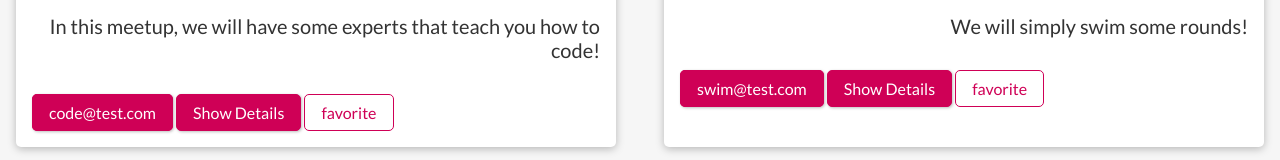
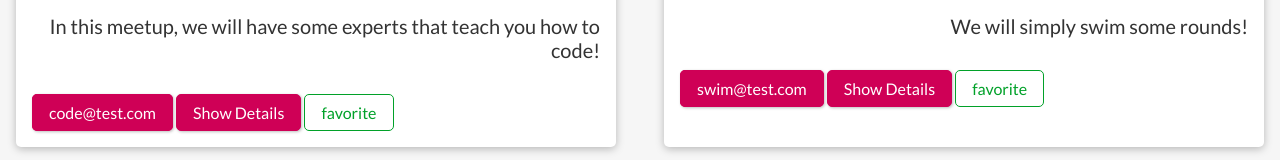
Before and after one commit to Afrima/learn_svelte, a Svelte app: page / in a window 1280 px wide. Shown: the part 986-1146 px from the top of the page. Built offline with nearby package versions, Linux system fonts and the light colour scheme.

Commit message:
change favorite button style

```diff
--- a/src/Meetups/MeetupItem.svelte
+++ b/src/Meetups/MeetupItem.svelte
@@ -90,6 +90,7 @@
         <Button
                 type="button"
                 mode="outline"
+                color={isFavorite? null: 'success'}
                 caption={isFavorite? 'un-favorite': 'favorite'}
                 on:click={()=> dispatch('toggleFavorite', id)}
         />
--- a/src/UI/Button.svelte
+++ b/src/UI/Button.svelte
@@ -1,6 +1,7 @@
 <script lang="ts">
   export let type: 'submit' | 'button' | null = null;
   export let caption: string;
+  export let color: 'success' | null = null;
   export let href: string | null = null;
   export let mode: 'outline' | 'success' | null = null;
 </script>
@@ -86,5 +87,5 @@
 {#if href}
     <a {href}>{caption}</a>
 {:else}
-    <button class="{mode}" {type} on:click>{caption}</button>
+    <button class="{mode} {color}" {type} on:click>{caption}</button>
 {/if}
```
